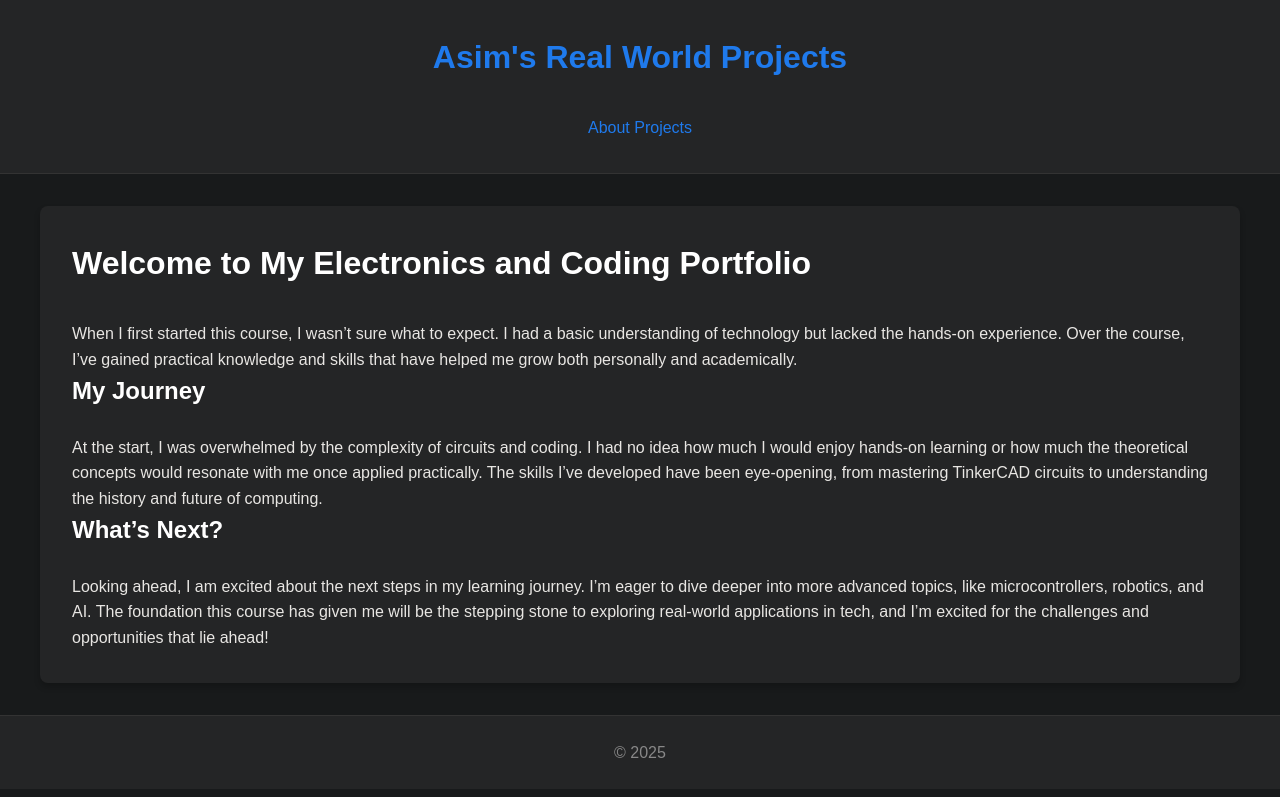
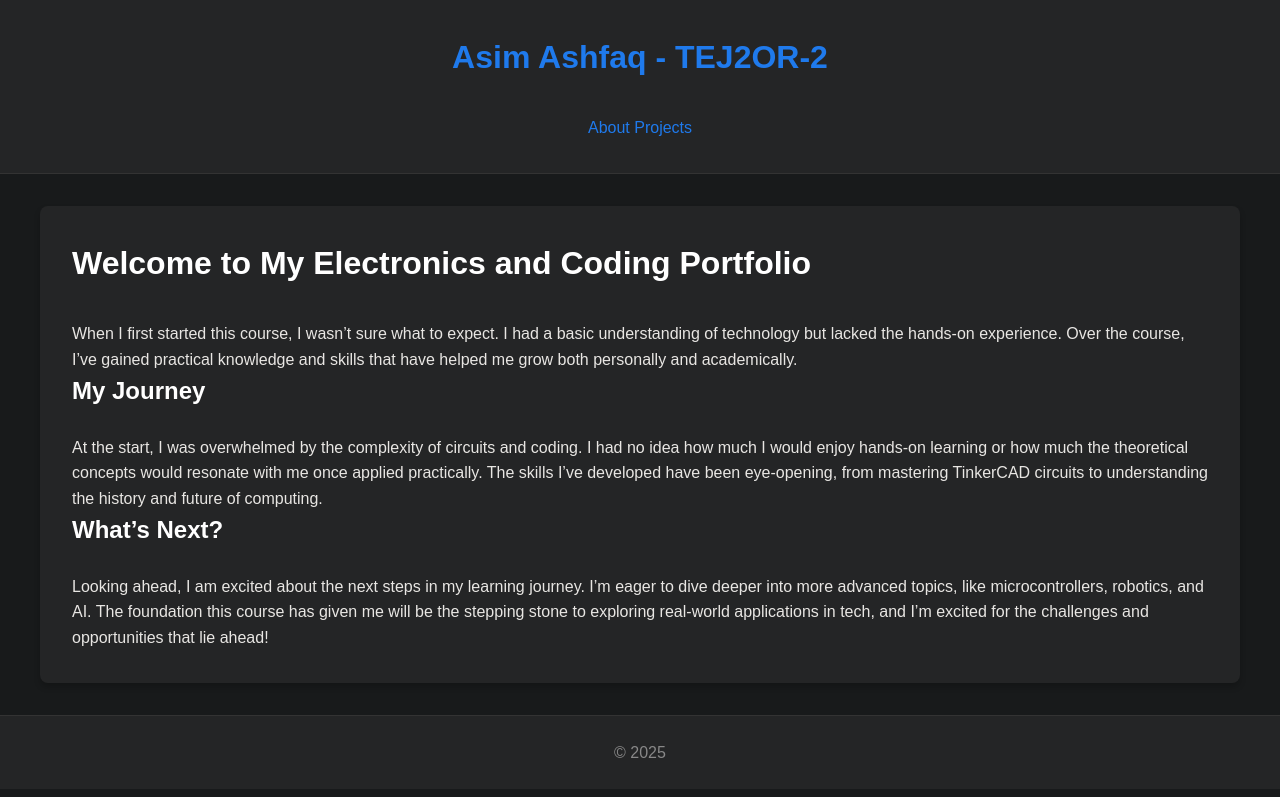
Before and after one commit to Asim-A-dev/Asim.github.io, a Jekyll site: the page built from index.md, in a window 1280 px wide. Shown: the top 797 px of the page. Built offline with Jekyll 4.4.1, drawn with Linux system fonts in a browser that asks for light colours; some of the changed lines change nothing that is shown.

Commit message:
Update _config.yml

```diff
--- a/_config.yml
+++ b/_config.yml
@@ -1,16 +1,19 @@
-title: Asim's Real World Projects
-description: A site documenting my real-world projects.
-
-theme: minima
-
-minima:
-  dark_mode: false # Set this to false since we’ll use custom CSS.
-
-plugins:
-  - jekyll-remote-theme # Optional if you're using other themes/plugins
-
-
-header_pages:
-  - index.md
-  - about.md
-  - projects.md
+title: "Asim Ashfaq - TEJ2OR-2"
+description: "Showcasing My Work in TEJ2OR-2"
+theme: jekyll-theme-minimal
+nav:
+  - title: "Home"
+    url: "/"
+  - title: "Worksheets"
+    url: "/worksheets/"
+  - title: "Labs"
+    url: "/labs/"
+  - title: "Projects"
+    dropdown:
+      - title: "Night Light"
+        url: "/night-light/"
+      - title: "Current Project"
+        url: "/current-project/"
+  - title: "About"
+    url: "/about/"
+footer: "Asim Ashfaq - All rights reserved"
```
